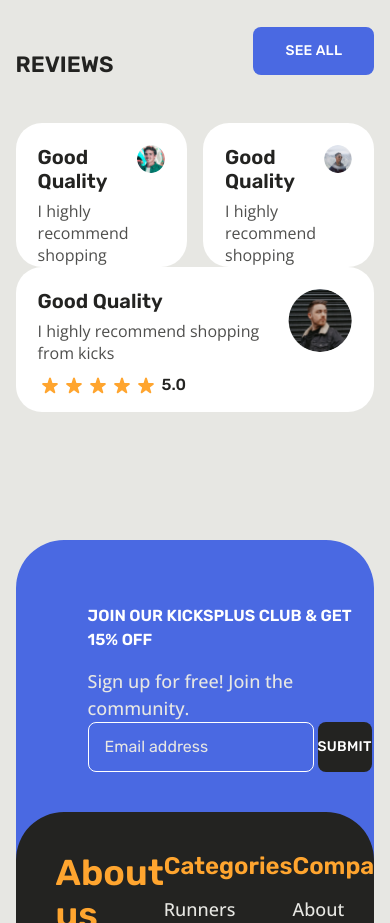
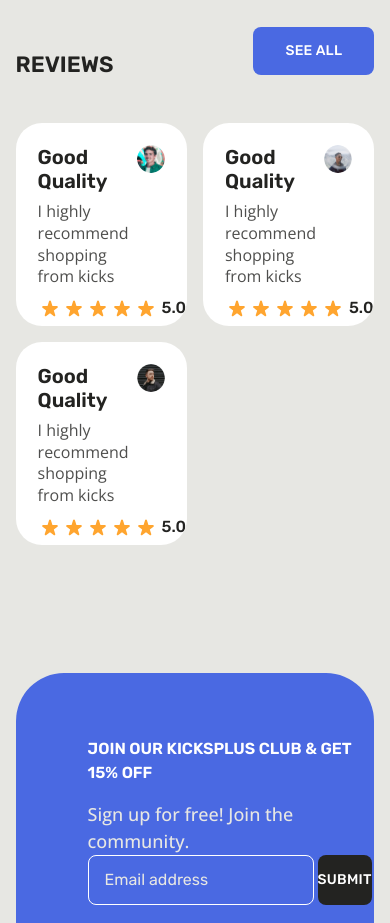
Before and after one commit to hasnaat-iftikhar/ecommerce-kicks, a Next.js app: page / in a window 390 px wide. Shown: the part 1640-2563 px from the top of the page. Built offline with nearby package versions, Linux system fonts and the light colour scheme.

Commit message:
fix: Reviews card ui issues fixed

```diff
--- a/components/layout/reviewCardsWrapper/index.jsx
+++ b/components/layout/reviewCardsWrapper/index.jsx
@@ -5,10 +5,10 @@ import ReviewCard from "../reviewCard";
 
 const ReviewCardsWrapper = ({ reviews, className = "" }) => {
   return (
-    <div className={`flex flex-wrap justify-between gap-x-4 ${className}`}>
+    <div className={`grid grid-cols-2 lg:grid-cols-3 gap-4 ${className}`}>
       {reviews?.map((r, i) => (
         <ReviewCard
-          className="basis-[32%] h-[37vw] lg:h-[39vw] max-h-[550px] grow"
+          className="h-[52vw] lg:h-[39vw] max-h-[550px] grow"
           image={r.image}
           feedback={r.feedback}
           description={r.description}
```
